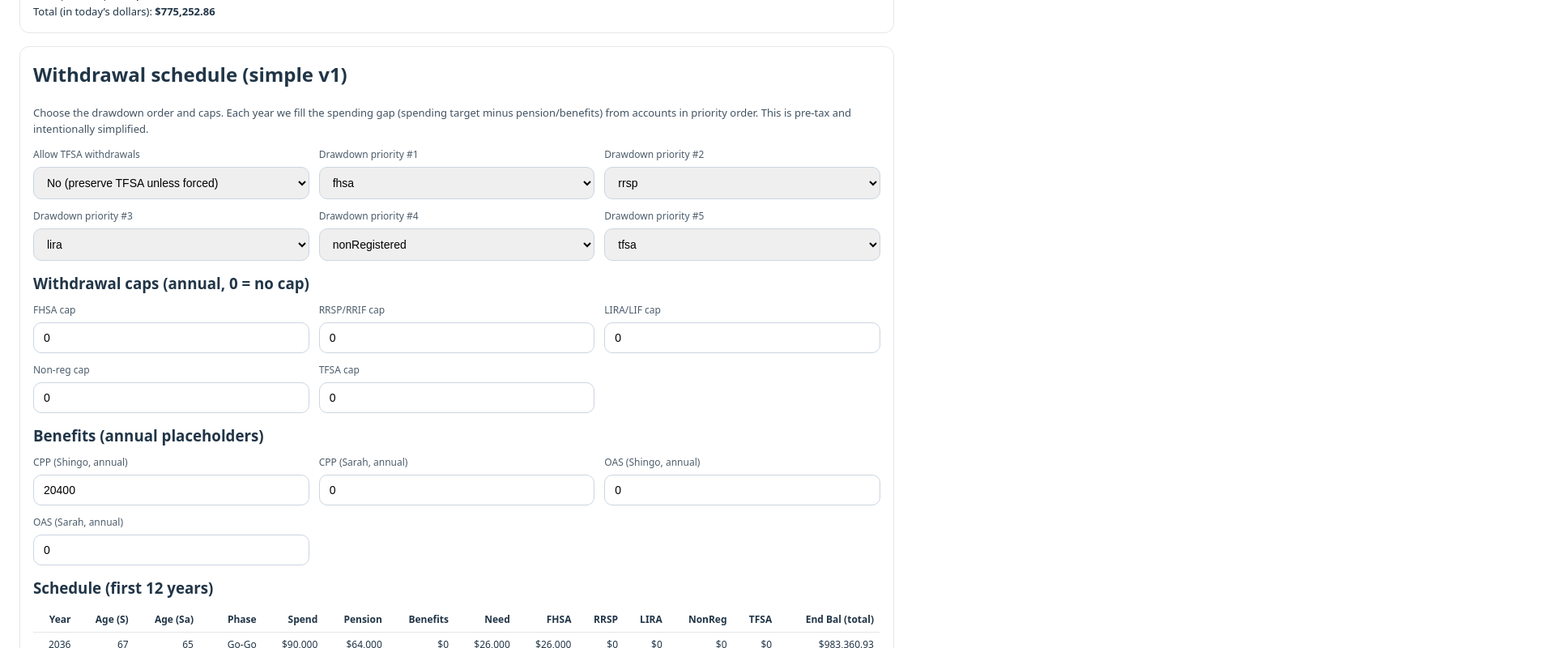
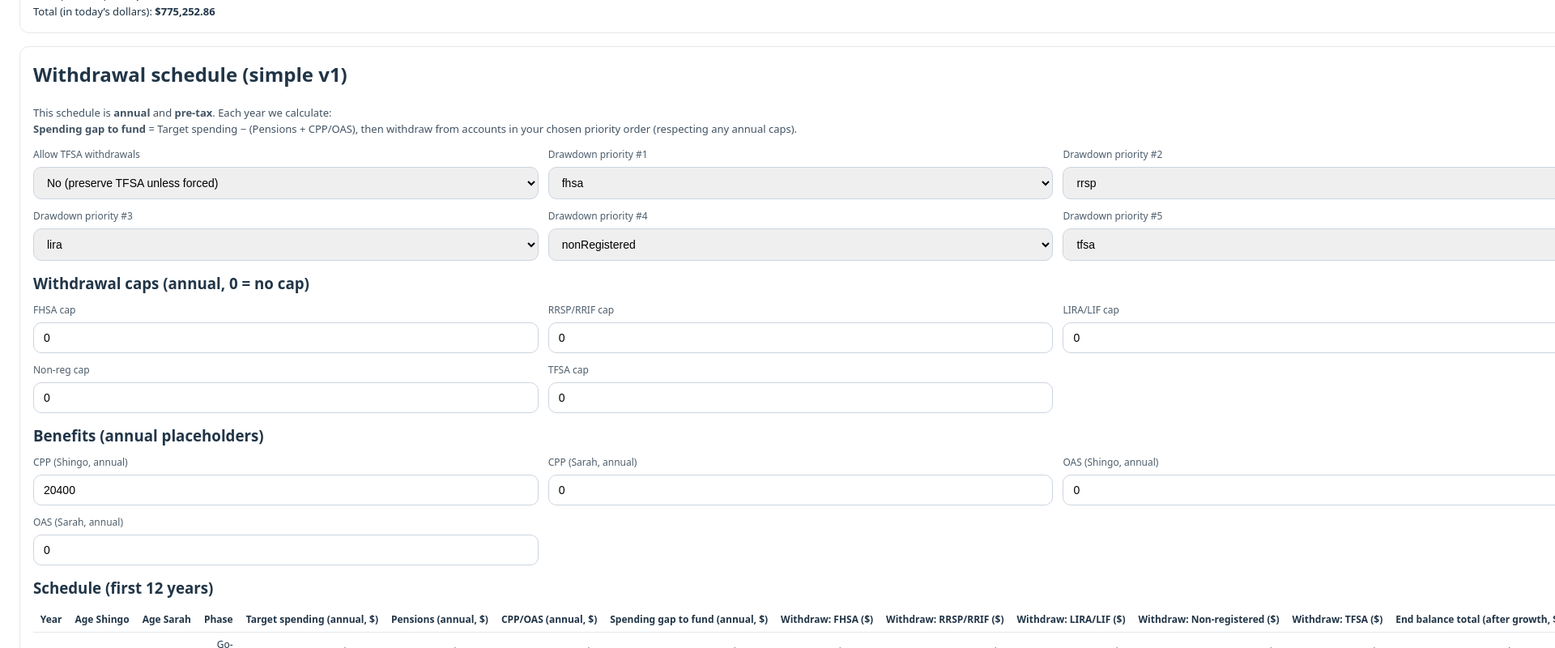
Before and after one commit to kawabunga8/RetirementResource, a React (Vite) app: page / in a window 1280 px wide. Shown: the part 540-1340 px from the top of the page at 81% size, 1920 px wide, since content can reach past the window. Built offline with nearby package versions, Linux system fonts and the light colour scheme.

Commit message:
Clarify withdrawal schedule labels

```diff
--- a/src/App.tsx
+++ b/src/App.tsx
@@ -407,9 +407,12 @@ export default function App() {
         <section className="card">
           <h2>Withdrawal schedule (simple v1)</h2>
           <p style={{ marginTop: 0, opacity: 0.85, fontSize: 13 }}>
-            Choose the drawdown order and caps. Each year we fill the spending gap
-            (spending target minus pension/benefits) from accounts in priority
-            order. This is pre-tax and intentionally simplified.
+            This schedule is <strong>annual</strong> and <strong>pre-tax</strong>.
+            Each year we calculate:
+            <br />
+            <strong>Spending gap to fund</strong> = Target spending − (Pensions + CPP/OAS),
+            then withdraw from accounts in your chosen priority order (respecting
+            any annual caps).
           </p>
 
           <div className="grid">
@@ -709,19 +712,19 @@ export default function App() {
                 <tr>
                   {[
                     "Year",
-                    "Age (S)",
-                    "Age (Sa)",
+                    "Age Shingo",
+                    "Age Sarah",
                     "Phase",
-                    "Spend",
-                    "Pension",
-                    "Benefits",
-                    "Need",
-                    "FHSA",
-                    "RRSP",
-                    "LIRA",
-                    "NonReg",
-                    "TFSA",
-                    "End Bal (total)",
+                    "Target spending (annual, $)",
+                    "Pensions (annual, $)",
+                    "CPP/OAS (annual, $)",
+                    "Spending gap to fund (annual, $)",
+                    "Withdraw: FHSA ($)",
+                    "Withdraw: RRSP/RRIF ($)",
+                    "Withdraw: LIRA/LIF ($)",
+                    "Withdraw: Non-registered ($)",
+                    "Withdraw: TFSA ($)",
+                    "End balance total (after growth, $)",
                   ].map((h) => (
                     <th
                       key={h}
```
